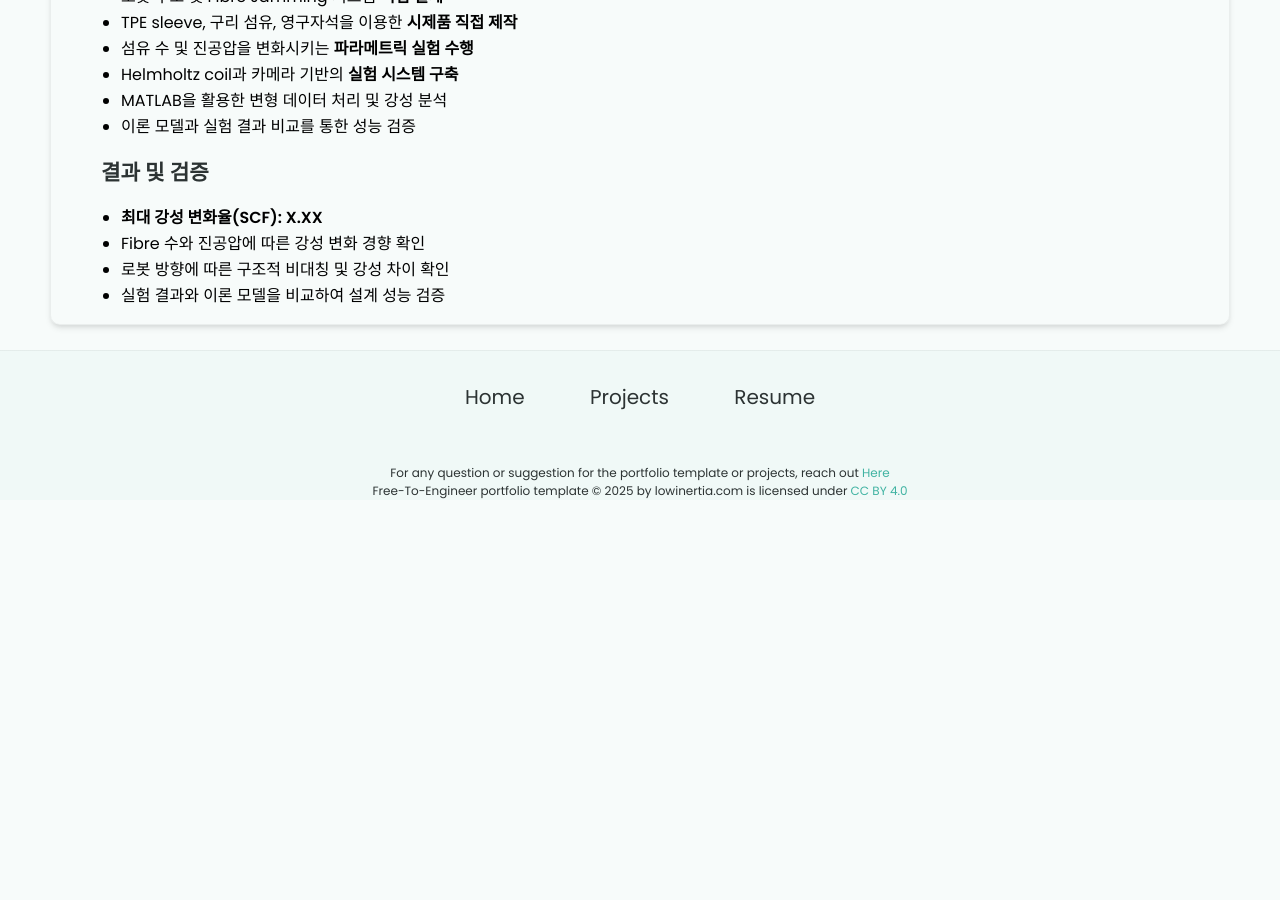
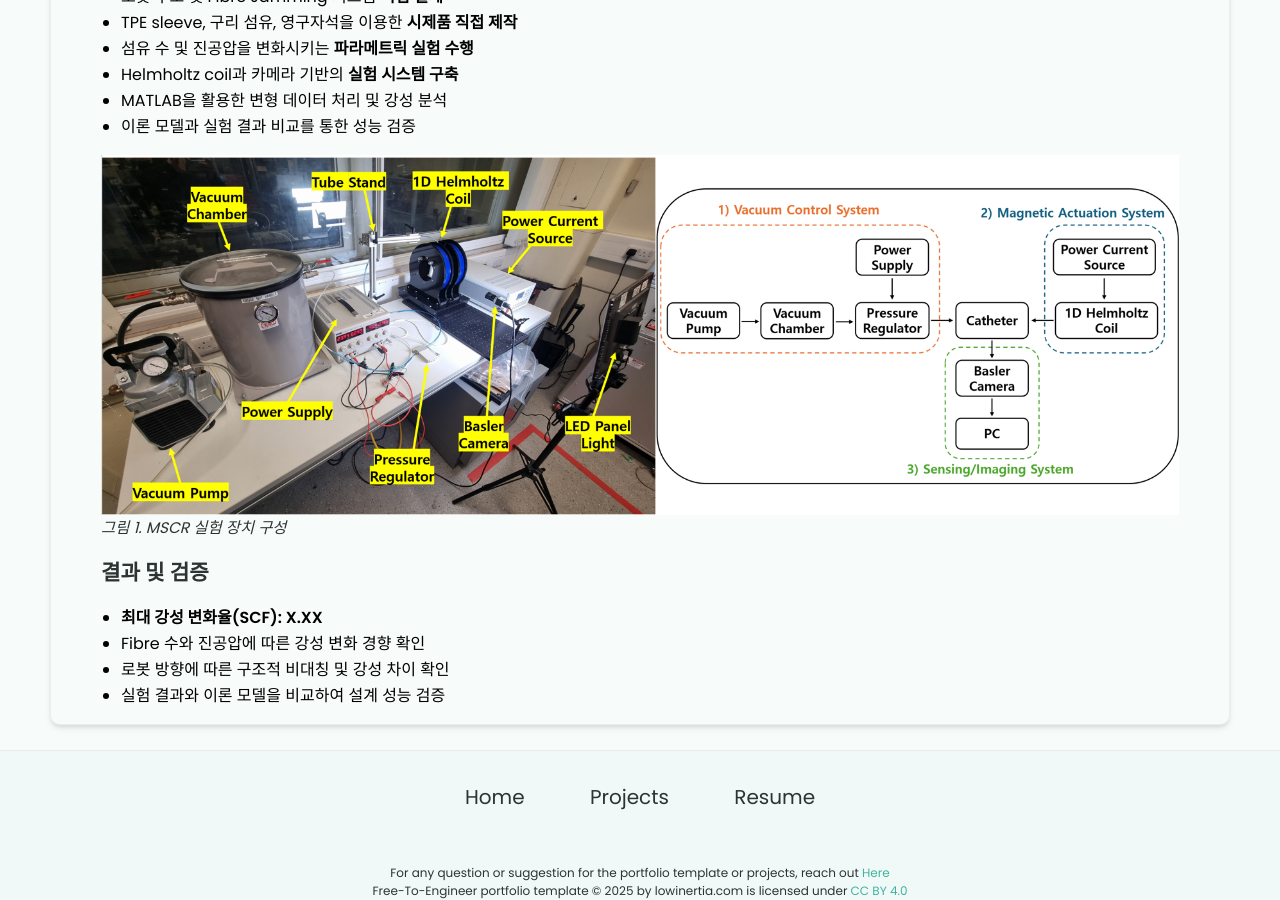
Before and after one commit to border3033/border3033.github.io, a Jekyll site: the page built from _projects/최소침습 로봇/index.md, in a window 1280 px wide and 900 px high, scrolled down 1378 px. Built offline with Jekyll 4.4.1, drawn with Linux system fonts in a browser that asks for light colours; before the commit the page ends 1878 px from its top, so only the background shows below that.

Commit message:
Update index.md

```diff
--- a/_projects/최소침습 로봇/index.md
+++ b/_projects/최소침습 로봇/index.md
@@ -51,8 +51,10 @@ main-image: /MSCR main.png
 - MATLAB을 활용한 변형 데이터 처리 및 강성 분석
 - 이론 모델과 실험 결과 비교를 통한 성능 검증
 
-<!-- 여기에 사진 2~3장:
-     CAD/구조도 | 실제 제작 사진 | 실험 셋업 -->
+
+{% include image-gallery.html images="setup.png" height="400" %}
+
+*그림 1. MSCR 실험 장치 구성*
 
 
 ## 결과 및 검증
```
